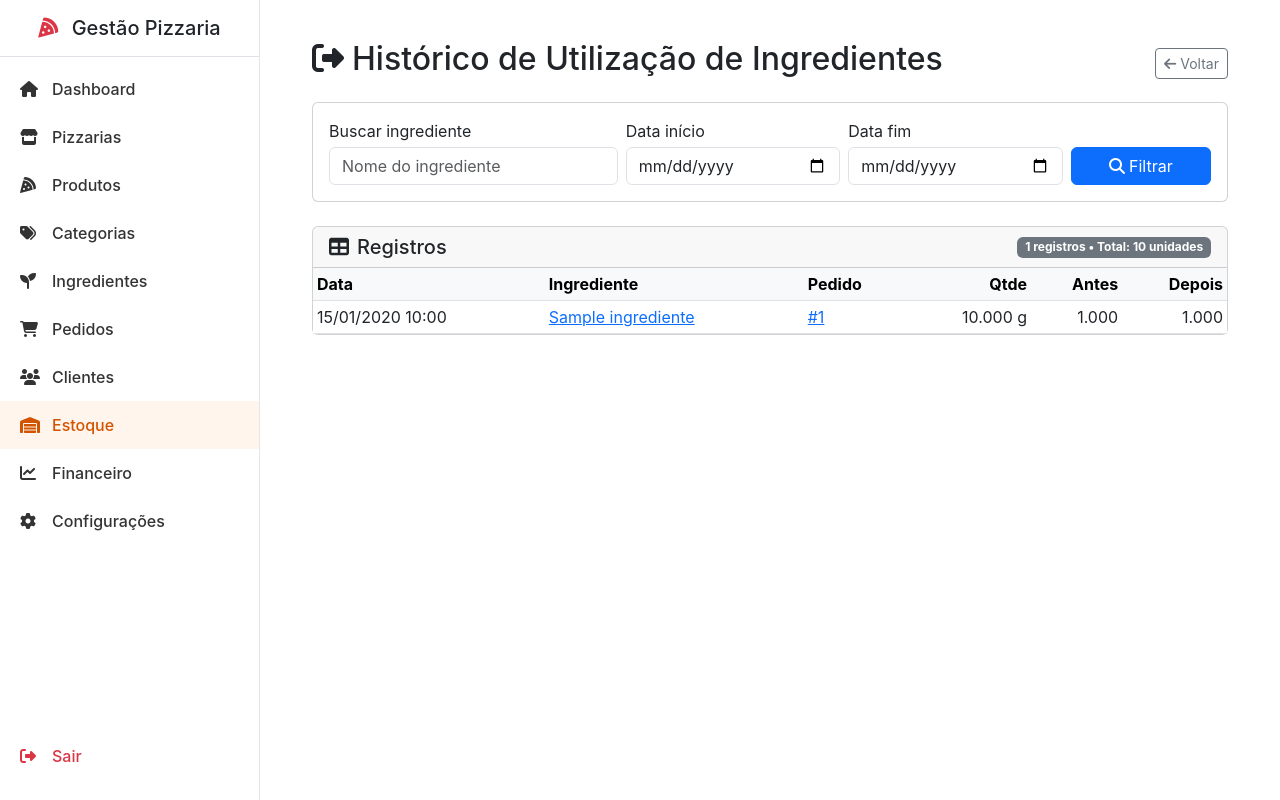
After one commit to eagalves/gestao-pizzaria, a Django app: page /estoque/usos/ in a window 1280 px wide. The commit adds this page. Run offline with Django 5.2, Linux system fonts and the light colour scheme; a user stored in the database is signed in; tables that the repository leaves empty hold one stand-in row (values such as "Sample post").

Commit message:
ajustando estoque

```diff
--- a/estoque/models.py
+++ b/estoque/models.py
@@ -369,3 +369,44 @@ class HistoricoPrecoCompra(models.Model):
     def preco(self):
         """Retorna preço em reais."""
         return self.preco_centavos / 100
+
+
+# -------------------------------------------------------------------
+# Histórico de utilização/saída de ingredientes
+# -------------------------------------------------------------------
+
+
+class HistoricoUsoIngrediente(models.Model):
+    """Registra cada saída de ingrediente do estoque (ex.: produção de pedidos)."""
+
+    UNIDADES_CHOICES = EstoqueIngrediente.UNIDADES_CHOICES
+
+    ingrediente = models.ForeignKey(
+        Ingrediente,
+        on_delete=models.CASCADE,
+        related_name="historico_usos",
+    )
+    pedido = models.ForeignKey(
+        "pedidos.Pedido",
+        on_delete=models.SET_NULL,
+        null=True,
+        blank=True,
+        related_name="usos_ingredientes",
+    )
+    quantidade = models.DecimalField(max_digits=10, decimal_places=3)
+    unidade = models.CharField(max_length=10, choices=UNIDADES_CHOICES)
+    estoque_antes = models.DecimalField(max_digits=10, decimal_places=3)
+    estoque_depois = models.DecimalField(max_digits=10, decimal_places=3)
+    data_utilizacao = models.DateTimeField(auto_now_add=True)
+
+    class Meta:
+        verbose_name = "Uso de Ingrediente"
+        verbose_name_plural = "Usos de Ingredientes"
+        ordering = ["-data_utilizacao"]
+
+    def __str__(self):
+        origem = f"Pedido #{self.pedido_id}" if self.pedido_id else "Ajuste Manual"
+        return (
+            f"{self.ingrediente.nome} - {self.quantidade} {self.unidade} | "
+            f"{origem} - {self.data_utilizacao:%d/%m/%Y %H:%M}"
+        )
--- a/estoque/templates/estoque/dashboard.html
+++ b/estoque/templates/estoque/dashboard.html
@@ -192,6 +192,11 @@
                             </a>
                         </div>
                         <div class="col-md-3">
+                            <a href="{% url 'estoque:historico_uso_estoque' %}" class="btn btn-outline-dark w-100 mb-2">
+                                <i class="fas fa-history me-2"></i>Histórico
+                            </a>
+                        </div>
+                        <div class="col-md-3">
                             <a href="{% url 'estoque:relatorio_custos' %}" class="btn btn-outline-warning w-100 mb-2">
                                 <i class="fas fa-chart-line me-2"></i>Relatório de Custos
                             </a>
--- /dev/null
+++ b/estoque/templates/estoque/historico_uso_estoque.html
@@ -0,0 +1,83 @@
+{% extends 'autenticacao/pizzaria_dashboard.html' %}
+
+{% block title %}Histórico de Utilização de Estoque{% endblock %}
+
+{% block content %}
+<div class="container-fluid">
+    <div class="row mb-3">
+        <div class="col-12 d-flex justify-content-between align-items-center">
+            <h2><i class="fas fa-sign-out-alt me-2"></i>Histórico de Utilização de Ingredientes</h2>
+            <a href="{% url 'estoque:dashboard_estoque' %}" class="btn btn-outline-secondary btn-sm"><i class="fas fa-arrow-left me-1"></i>Voltar</a>
+        </div>
+    </div>
+
+    <!-- Filtros -->
+    <form method="get" class="card card-body mb-4">
+        <div class="row g-2 align-items-end">
+            <div class="col-md-4">
+                <label class="form-label mb-1">Buscar ingrediente</label>
+                <input type="text" name="busca" class="form-control" value="{{ busca }}" placeholder="Nome do ingrediente">
+            </div>
+            <div class="col-md-3 col-6">
+                <label class="form-label mb-1">Data início</label>
+                <input type="date" name="data_inicio" class="form-control" value="{{ data_inicio }}">
+            </div>
+            <div class="col-md-3 col-6">
+                <label class="form-label mb-1">Data fim</label>
+                <input type="date" name="data_fim" class="form-control" value="{{ data_fim }}">
+            </div>
+            <div class="col-md-2 text-end">
+                <button class="btn btn-primary w-100"><i class="fas fa-search me-1"></i>Filtrar</button>
+            </div>
+        </div>
+    </form>
+
+    <!-- Tabela -->
+    <div class="card">
+        <div class="card-header d-flex justify-content-between align-items-center">
+            <h5 class="mb-0"><i class="fas fa-table me-2"></i>Registros</h5>
+            <span class="badge bg-secondary">{{ usos|length }} registros • Total: {{ total_itens }} unidades</span>
+        </div>
+        <div class="card-body p-0">
+            {% if usos %}
+            <div class="table-responsive">
+                <table class="table table-sm mb-0">
+                    <thead class="table-light">
+                        <tr>
+                            <th>Data</th>
+                            <th>Ingrediente</th>
+                            <th>Pedido</th>
+                            <th class="text-end">Qtde</th>
+                            <th class="text-end">Antes</th>
+                            <th class="text-end">Depois</th>
+                        </tr>
+                    </thead>
+                    <tbody>
+                        {% for uso in usos %}
+                        <tr>
+                            <td>{{ uso.data_utilizacao|date:'d/m/Y H:i' }}</td>
+                            <td>
+                                <a href="{% url 'estoque:historico_uso_ingrediente' uso.ingrediente.id %}">
+                                    {{ uso.ingrediente.nome }}
+                                </a>
+                            </td>
+                            <td>
+                                {% if uso.pedido %}
+                                    <a href="{% url 'detalhes_pedido' uso.pedido.id %}" target="_blank">#{{ uso.pedido.id }}</a>
+                                {% else %}-{% endif %}
+                            </td>
+                            <td class="text-end">{{ uso.quantidade }} {{ uso.unidade }}</td>
+                            <td class="text-end">{{ uso.estoque_antes|floatformat:3 }}</td>
+                            <td class="text-end">{{ uso.estoque_depois|floatformat:3 }}</td>
+                        </tr>
+                        {% endfor %}
+                    </tbody>
+                </table>
+            </div>
+            {% else %}
+                <p class="p-3 mb-0 text-muted">Nenhuma utilização registrada.</p>
+            {% endif %}
+        </div>
+    </div>
+</div>
+{% endblock %}
--- a/estoque/urls.py
+++ b/estoque/urls.py
@@ -25,6 +25,10 @@ urlpatterns = [
     path('relatorios/custos/', views.relatorio_custos, name='relatorio_custos'),
     path('ingredientes/<int:ingrediente_id>/historico/', views.historico_precos, name='historico_precos'),
 
+    # Histórico de utilização
+    path('usos/', views.historico_uso_estoque, name='historico_uso_estoque'),
+    path('ingredientes/<int:ingrediente_id>/usos/', views.historico_uso_ingrediente, name='historico_uso_ingrediente'),
+
     # AJAX
     path('ajax/ingrediente/<int:ingrediente_id>/preco/', views.ajax_ingrediente_preco, name='ajax_ingrediente_preco'),
 ]
--- a/estoque/views.py
+++ b/estoque/views.py
@@ -8,7 +8,7 @@ from decimal import Decimal
 from autenticacao.decorators import super_admin_required
 from autenticacao.models import Pizzaria
 from ingredientes.models import Ingrediente
-from .models import Fornecedor, EstoqueIngrediente, CompraIngrediente, HistoricoPrecoCompra
+from .models import Fornecedor, EstoqueIngrediente, CompraIngrediente, HistoricoPrecoCompra, HistoricoUsoIngrediente
 from .forms import FornecedorForm, CompraIngredienteForm, EstoqueIngredienteForm
 from autenticacao.decorators import pizzaria_required
 
@@ -343,6 +343,73 @@ def relatorio_custos(request):
     return render(request, 'estoque/relatorio_custos.html', context)
 
 
+# --------------------------------------------------------------
+# Histórico de Utilização de Estoque
+# --------------------------------------------------------------
+
+
+@pizzaria_required
+def historico_uso_estoque(request):
+    """Lista geral de utilização de ingredientes (saídas de estoque)."""
+    pizzaria = request.user.usuarios_pizzaria.first().pizzaria
+
+    # Filtros
+    busca = request.GET.get('busca', '')
+    data_inicio = request.GET.get('data_inicio', '')
+    data_fim = request.GET.get('data_fim', '')
+
+    usos = HistoricoUsoIngrediente.objects.filter(
+        ingrediente__pizzaria=pizzaria
+    ).select_related('ingrediente', 'pedido')
+
+    if busca:
+        usos = usos.filter(
+            Q(ingrediente__nome__icontains=busca)
+        )
+
+    if data_inicio:
+        usos = usos.filter(data_utilizacao__date__gte=data_inicio)
+    if data_fim:
+        usos = usos.filter(data_utilizacao__date__lte=data_fim)
+
+    usos = usos.order_by('-data_utilizacao')
+
+    # Totais
+    total_itens = usos.aggregate(total=Sum('quantidade'))['total'] or 0
+
+    context = {
+        'usos': usos,
+        'busca': busca,
+        'data_inicio': data_inicio,
+        'data_fim': data_fim,
+        'total_itens': total_itens,
+    }
+
+    return render(request, 'estoque/historico_uso_estoque.html', context)
+
+
+@pizzaria_required
+def historico_uso_ingrediente(request, ingrediente_id):
+    """Histórico de utilização para um ingrediente específico."""
+    pizzaria = request.user.usuarios_pizzaria.first().pizzaria
+
+    ingrediente = get_object_or_404(Ingrediente, id=ingrediente_id, pizzaria=pizzaria)
+
+    usos = HistoricoUsoIngrediente.objects.filter(
+        ingrediente=ingrediente
+    ).select_related('pedido').order_by('-data_utilizacao')
+
+    total_utilizado = usos.aggregate(total=Sum('quantidade'))['total'] or 0
+
+    context = {
+        'ingrediente': ingrediente,
+        'usos': usos,
+        'total_utilizado': total_utilizado,
+    }
+
+    return render(request, 'estoque/historico_uso_ingrediente.html', context)
+
+
 @pizzaria_required
 def ajax_ingrediente_preco(request, ingrediente_id):
     """Retorna preço atual do ingrediente via AJAX."""
```
Also changed, not shown: estoque/templates/estoque/historico_uso_ingrediente.html (added, +55 -0 lines), pedidos/models.py (+95 -0 lines), estoque/migrations/0005_historicousoingrediente.py (added), pedidos/migrations/0003_pedido_estoque_baixado.py (added).
